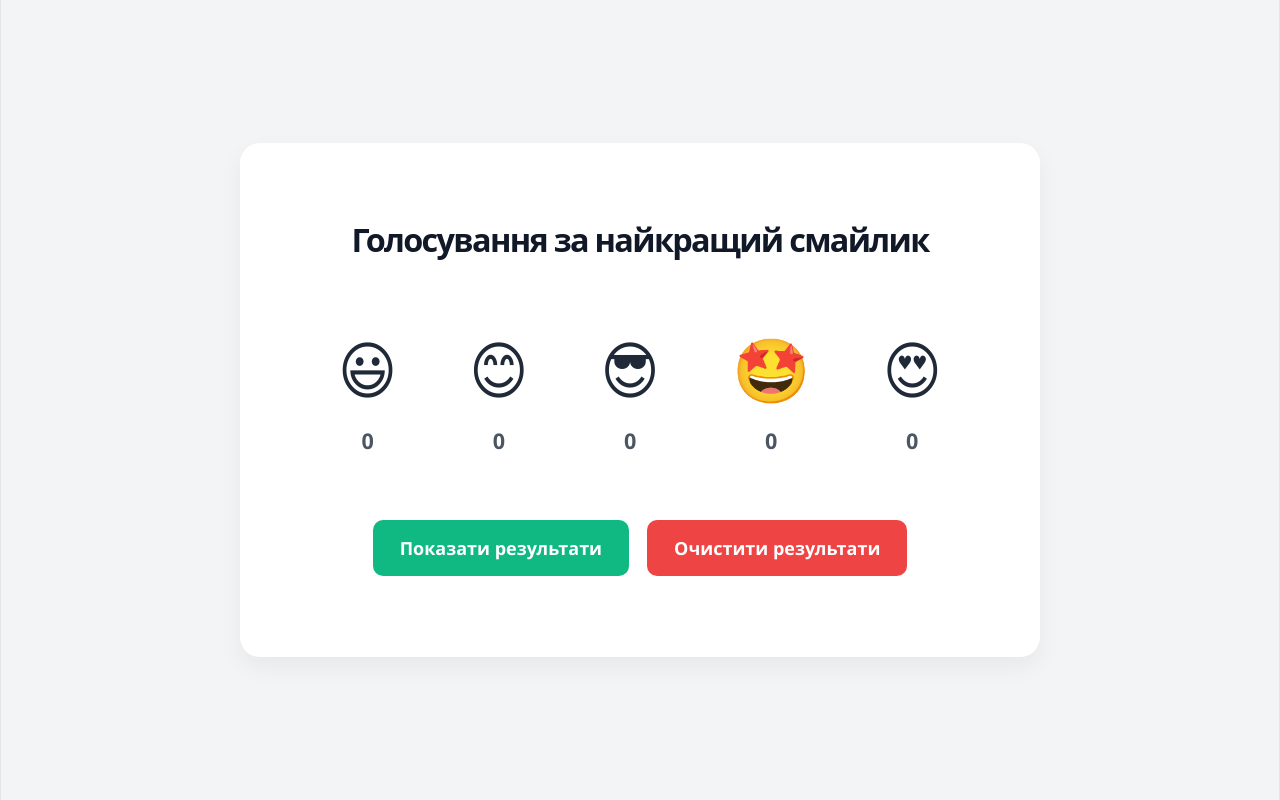
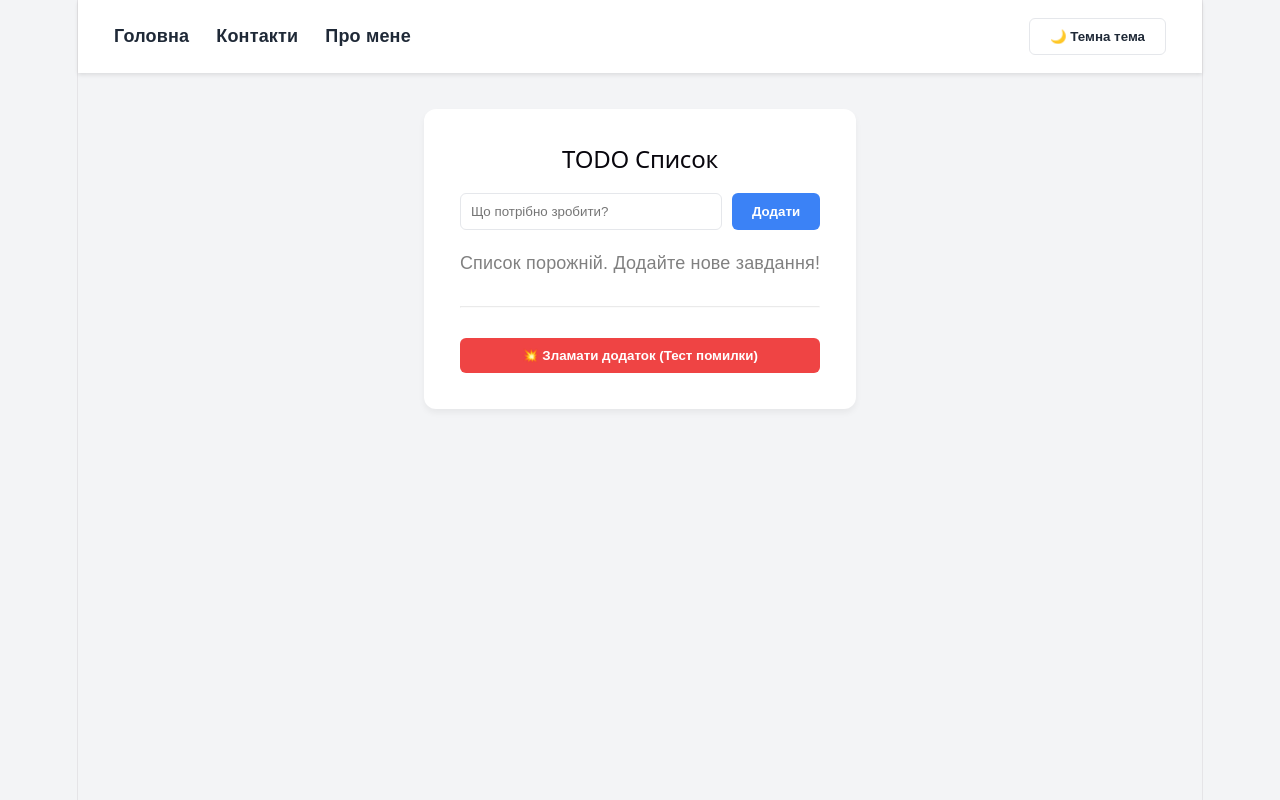
Before and after one commit to akusujopn1ce/dz3.1, a React (Vite) app: page / in a window 1280 px wide. Built offline with nearby package versions, Linux system fonts and the light colour scheme.

Commit message:
Add files via upload

```diff
--- a/index.html
+++ b/index.html
@@ -1,14 +1,13 @@
-<!DOCTYPE html>
-<html lang="uk">
+<!doctype html>
+<html lang="en">
   <head>
     <meta charset="UTF-8" />
+    <link rel="icon" type="image/svg+xml" href="/favicon.svg" />
     <meta name="viewport" content="width=device-width, initial-scale=1.0" />
-    <title>SWAPI Explorer</title>
-    <link href="https://cdn.jsdelivr.net/npm/bootstrap@5.3.0/dist/css/bootstrap.min.css" rel="stylesheet">
+    <title>my-spa</title>
   </head>
   <body>
     <div id="root"></div>
     <script type="module" src="/src/main.jsx"></script>
-    <script src="https://cdn.jsdelivr.net/npm/bootstrap@5.3.0/dist/js/bootstrap.bundle.min.js"></script>
   </body>
 </html>
--- a/package.json
+++ b/package.json
@@ -1,5 +1,5 @@
 {
-  "name": "swapi-ui",
+  "name": "my-spa",
   "private": true,
   "version": "0.0.0",
   "type": "module",
@@ -11,7 +11,8 @@
   },
   "dependencies": {
     "react": "^19.2.8",
-    "react-dom": "^19.2.8"
+    "react-dom": "^19.2.8",
+    "react-router-dom": "^7.18.3"
   },
   "devDependencies": {
     "@types/react": "^19.2.18",
--- a/src/App.css
+++ b/src/App.css
@@ -1,184 +1,62 @@
-.counter {
-  font-size: 16px;
-  padding: 5px 10px;
-  border-radius: 5px;
-  color: var(--accent);
-  background: var(--accent-bg);
-  border: 2px solid transparent;
-  transition: border-color 0.3s;
-  margin-bottom: 24px;
-
-  &:hover {
-    border-color: var(--accent-border);
-  }
-  &:focus-visible {
-    outline: 2px solid var(--accent);
-    outline-offset: 2px;
-  }
+:root {
+  --bg-color: #f3f4f6;
+  --text-color: #1f2937;
+  --header-bg: #ffffff;
+  --card-bg: #ffffff;
+  --border-color: #e5e7eb;
 }
 
-.hero {
-  position: relative;
-
-  .base,
-  .framework,
-  .vite {
-    inset-inline: 0;
-    margin: 0 auto;
-  }
-
-  .base {
-    width: 170px;
-    position: relative;
-    z-index: 0;
-  }
-
-  .framework,
-  .vite {
-    position: absolute;
-  }
-
-  .framework {
-    z-index: 1;
-    top: 34px;
-    height: 28px;
-    transform: perspective(2000px) rotateZ(300deg) rotateX(44deg) rotateY(39deg)
-      scale(1.4);
-  }
-
-  .vite {
-    z-index: 0;
-    top: 107px;
-    height: 26px;
-    width: auto;
-    transform: perspective(2000px) rotateZ(300deg) rotateX(40deg) rotateY(39deg)
-      scale(0.8);
-  }
+[data-theme='dark'] {
+  --bg-color: #1a1a1a;
+  --text-color: #f8f9fa;
+  --header-bg: #2d2d2d;
+  --card-bg: #2d2d2d;
+  --border-color: #444444;
 }
 
-#center {
-  display: flex;
-  flex-direction: column;
-  gap: 25px;
-  place-content: center;
-  place-items: center;
-  flex-grow: 1;
-
-  @media (max-width: 1024px) {
-    padding: 32px 20px 24px;
-    gap: 18px;
-  }
+body {
+  background-color: var(--bg-color);
+  color: var(--text-color);
+  transition: background-color 0.3s, color 0.3s;
+  margin: 0;
+  font-family: Arial, sans-serif;
 }
 
-#next-steps {
+.header {
   display: flex;
-  border-top: 1px solid var(--border);
-  text-align: left;
-
-  & > div {
-    flex: 1 1 0;
-    padding: 32px;
-    @media (max-width: 1024px) {
-      padding: 24px 20px;
-    }
-  }
-
-  .icon {
-    margin-bottom: 16px;
-    width: 22px;
-    height: 22px;
-  }
-
-  @media (max-width: 1024px) {
-    flex-direction: column;
-    text-align: center;
-  }
+  justify-content: space-between;
+  align-items: center;
+  padding: 1rem 2rem;
+  background-color: var(--header-bg);
+  box-shadow: 0 2px 4px rgba(0,0,0,0.1);
 }
 
-#docs {
-  border-right: 1px solid var(--border);
-
-  @media (max-width: 1024px) {
-    border-right: none;
-    border-bottom: 1px solid var(--border);
-  }
+.nav-links {
+  display: flex;
+  gap: 1.5rem;
 }
 
-#next-steps ul {
-  list-style: none;
-  padding: 0;
-  display: flex;
-  gap: 8px;
-  margin: 32px 0 0;
-
-  .logo {
-    height: 18px;
-  }
-
-  a {
-    color: var(--text-h);
-    font-size: 16px;
-    border-radius: 6px;
-    background: var(--social-bg);
-    display: flex;
-    padding: 6px 12px;
-    align-items: center;
-    gap: 8px;
-    text-decoration: none;
-    transition: box-shadow 0.3s;
-
-    &:hover {
-      box-shadow: var(--shadow);
-    }
-    .button-icon {
-      height: 18px;
-      width: 18px;
-    }
-  }
-
-  @media (max-width: 1024px) {
-    margin-top: 20px;
-    flex-wrap: wrap;
-    justify-content: center;
-
-    li {
-      flex: 1 1 calc(50% - 8px);
-    }
-
-    a {
-      width: 100%;
-      justify-content: center;
-      box-sizing: border-box;
-    }
-  }
+.nav-links a {
+  color: var(--text-color);
+  text-decoration: none;
+  font-weight: 600;
 }
 
-#spacer {
-  height: 88px;
-  border-top: 1px solid var(--border);
-  @media (max-width: 1024px) {
-    height: 48px;
-  }
+.nav-links a:hover {
+  text-decoration: underline;
 }
 
-.ticks {
-  position: relative;
-  width: 100%;
+.page-container {
+  max-width: 800px;
+  margin: 2rem auto;
+  padding: 2rem;
+  background-color: var(--card-bg);
+  border-radius: 12px;
+  box-shadow: 0 4px 6px rgba(0,0,0,0.05);
+}
 
-  &::before,
-  &::after {
-    content: '';
-    position: absolute;
-    top: -4.5px;
-    border: 5px solid transparent;
-  }
-
-  &::before {
-    left: 0;
-    border-left-color: var(--border);
-  }
-  &::after {
-    right: 0;
-    border-right-color: var(--border);
-  }
-}
+.todo-form { display: flex; gap: 10px; margin-bottom: 20px; }
+.todo-input { flex-grow: 1; padding: 10px; border: 1px solid var(--border-color); border-radius: 6px; }
+.btn { padding: 10px 20px; border: none; border-radius: 6px; cursor: pointer; font-weight: bold; }
+.btn-primary { background-color: #3b82f6; color: white; }
+.btn-theme { background-color: transparent; border: 1px solid var(--border-color); color: var(--text-color); }
--- a/src/App.jsx
+++ b/src/App.jsx
@@ -1,103 +1,144 @@
-import React, { useState, useEffect, useCallback, useMemo } from 'react';
-import './style.css';
+import React, { useState, createContext, useContext } from 'react';
+import { BrowserRouter, Routes, Route, Link } from 'react-router-dom';
+import ErrorBoundary from './ErrorBoundary';
+import './App.css';
 
-const initialEmojis = [
-  { id: 1, symbol: '😃', count: 0 },
-  { id: 2, symbol: '😊', count: 0 },
-  { id: 3, symbol: '😎', count: 0 },
-  { id: 4, symbol: '🤩', count: 0 },
-  { id: 5, symbol: '😍', count: 0 },
-];
+// 1. Створюємо контекст для теми
+const ThemeContext = createContext();
 
-const EmojiCard = React.memo(({ emoji, onVote }) => {
-  console.log(`Рендер картки: ${emoji.symbol}`);
+// --- СТОРІНКИ ДОДАТКУ ---
+
+const Home = () => {
+  const [tasks, setTasks] = useState([]);
+  const [input, setInput] = useState('');
+
+  // Додаємо стан для краш-тесту
+  const [shouldCrash, setShouldCrash] = useState(false);
+
+  // Error Boundary ловить помилки тільки під час рендеру.
+  // Тому ми кидаємо помилку тут, якщо state змінився.
+  if (shouldCrash) {
+    throw new Error("Це штучна помилка для перевірки Error Boundary!");
+  }
+
+  const handleAddTask = (e) => {
+    e.preventDefault();
+    if (!input.trim()) return;
+    setTasks([...tasks, { id: Date.now(), text: input }]);
+    setInput('');
+  };
+
+  // ФУНКЦІЯ ВИДАЛЕННЯ
+  const handleDeleteTask = (id) => {
+    setTasks(tasks.filter(task => task.id !== id));
+  };
+
+  const triggerError = () => {
+    // Змінюємо стан, що викличе перерендер і, як наслідок, помилку
+    setShouldCrash(true);
+  };
 
   return (
-    <div className="emoji-card" onClick={() => onVote(emoji.id)}>
-      <span className="emoji-icon">{emoji.symbol}</span>
-      <span className="emoji-count">{emoji.count}</span>
-    </div>
-  );
-});
+    <div className="page-container">
+      <h2 style={{ textAlign: 'center', marginBottom: '20px' }}>TODO Список</h2>
+      <form onSubmit={handleAddTask} className="todo-form">
+        <input
+          type="text"
+          className="todo-input"
+          value={input}
+          onChange={(e) => setInput(e.target.value)}
+          placeholder="Що потрібно зробити?"
+        />
+        <button type="submit" className="btn btn-primary">Додати</button>
+      </form>
 
-const Results = ({ winner }) => {
-  if (!winner) return null;
+      {/* Оновлений список з кнопками видалення */}
+      <ul style={{ listStyle: 'none', padding: 0 }}>
+        {tasks.map(task => (
+          <li key={task.id} style={{ display: 'flex', justifyContent: 'space-between', alignItems: 'center', padding: '10px', marginBottom: '10px', background: 'var(--bg-color)', borderRadius: '6px', border: '1px solid var(--border-color)' }}>
+            <span>{task.text}</span>
+            <button
+              onClick={() => handleDeleteTask(task.id)}
+              style={{ background: '#ef4444', color: 'white', border: 'none', padding: '5px 10px', borderRadius: '4px', cursor: 'pointer' }}
+            >
+              Видалити
+            </button>
+          </li>
+        ))}
+      </ul>
+      {tasks.length === 0 && <p style={{ textAlign: 'center', color: 'gray' }}>Список порожній. Додайте нове завдання!</p>}
 
-  return (
-    <div className="results-section">
-      <h2 className="winner-title">Результати голосування:</h2>
-      <h3>Переможець:</h3>
-      <div className="winner-emoji">{winner.symbol}</div>
-      <p className="emoji-count">{winner.text}</p>
+      <hr style={{ margin: '30px 0', opacity: 0.2 }} />
+      <button onClick={triggerError} className="btn" style={{ background: '#ef4444', color: 'white', width: '100%' }}>
+        💥 Зламати додаток (Тест помилки)
+      </button>
     </div>
   );
 };
 
-function App() {
-  const [emojis, setEmojis] = useState(() => {
-    const savedData = localStorage.getItem('emojiVotes');
-    return savedData ? JSON.parse(savedData) : initialEmojis;
-  });
+const Contacts = () => (
+  <div className="page-container">
+    <h2>Контакти</h2>
+    <p>Зв'яжіться зі мною будь-яким зручним способом:</p>
+    <ul>
+      <li><strong>Email:</strong> frontend.dev@example.com</li>
+      <li><strong>Телефон:</strong> +38 (099) 123-45-67</li>
+      <li><strong>Telegram:</strong> @react_developer</li>
+    </ul>
+  </div>
+);
 
-  const [showResults, setShowResults] = useState(false);
+const About = () => (
+  <div className="page-container">
+    <h2>Про мене</h2>
+    <p>Привіт! Я розробник, який активно вивчає React, створює SPA додатки та обожнює чистий код.</p>
+    <p>Цей проєкт демонструє роботу з React Router, Context API для тем та Error Boundaries.</p>
+  </div>
+);
 
-  useEffect(() => {
-    localStorage.setItem('emojiVotes', JSON.stringify(emojis));
-  }, [emojis]);
+// --- ХЕДЕР ---
+const Header = () => {
+  const { theme, toggleTheme } = useContext(ThemeContext);
 
-  const handleVote = useCallback((id) => {
-    setEmojis((prevEmojis) =>
-      prevEmojis.map((emoji) =>
-        emoji.id === id ? { ...emoji, count: emoji.count + 1 } : emoji
-      )
-    );
-    setShowResults(false);
-  }, []);
+  return (
+    <header className="header">
+      <nav className="nav-links">
+        <Link to="/">Головна</Link>
+        <Link to="/contacts">Контакти</Link>
+        <Link to="/about">Про мене</Link>
+      </nav>
+      <button onClick={toggleTheme} className="btn btn-theme">
+        {theme === 'light' ? '🌙 Темна' : '☀️ Світла'} тема
+      </button>
+    </header>
+  );
+};
 
-  const handleShowResults = () => setShowResults(true);
+// --- ГОЛОВНИЙ КОМПОНЕНТ APP ---
+export default function App() {
+  const [theme, setTheme] = useState('light');
 
-  const handleClearResults = () => {
-    setEmojis(initialEmojis);
-    setShowResults(false);
-    localStorage.removeItem('emojiVotes');
+  const toggleTheme = () => {
+    const newTheme = theme === 'light' ? 'dark' : 'light';
+    setTheme(newTheme);
+    document.documentElement.setAttribute('data-theme', newTheme);
   };
 
-  const winner = useMemo(() => {
-    if (!showResults) return null;
+  return (
+    <ThemeContext.Provider value={{ theme, toggleTheme }}>
+      <BrowserRouter>
+        <Header />
 
-    const maxVotes = Math.max(...emojis.map(e => e.count));
-    if (maxVotes === 0) return { symbol: '🤷‍♂️', text: 'Голосів ще немає!' };
+        {/* Обертаємо наші маршрути у запобіжник помилок */}
+        <ErrorBoundary>
+          <Routes>
+            <Route path="/" element={<Home />} />
+            <Route path="/contacts" element={<Contacts />} />
+            <Route path="/about" element={<About />} />
+          </Routes>
+        </ErrorBoundary>
 
-    const winningEmoji = emojis.find(e => e.count === maxVotes);
-    return { symbol: winningEmoji.symbol, text: `Кількість голосів: ${maxVotes}` };
-  }, [emojis, showResults]);
-
-  return (
-    <div className="voting-container">
-      <h1 className="title">Голосування за найкращий смайлик</h1>
-
-      <div className="emoji-grid">
-        {emojis.map((emoji) => (
-          <EmojiCard
-            key={emoji.id}
-            emoji={emoji}
-            onVote={handleVote}
-          />
-        ))}
-      </div>
-
-      <div className="button-group">
-        <button className="btn btn-primary" onClick={handleShowResults}>
-          Показати результати
-        </button>
-        <button className="btn btn-danger" onClick={handleClearResults}>
-          Очистити результати
-        </button>
-      </div>
-
-      <Results winner={winner} />
-    </div>
+      </BrowserRouter>
+    </ThemeContext.Provider>
   );
 }
-
-export default App;
--- /dev/null
+++ b/src/ErrorBoundary.jsx
@@ -0,0 +1,36 @@
+import React from 'react';
+
+class ErrorBoundary extends React.Component {
+  constructor(props) {
+    super(props);
+    this.state = { hasError: false, errorMessage: '' };
+  }
+
+  static getDerivedStateFromError(error) {
+    return { hasError: true, errorMessage: error.toString() };
+  }
+
+  componentDidCatch(error, errorInfo) {
+    console.error('Помилка спіймана ErrorBoundary:', error, errorInfo);
+  }
+
+  render() {
+    if (this.state.hasError) {
+      return (
+        <div style={{ padding: '2rem', background: '#fee2e2', color: '#991b1b', borderRadius: '10px', marginTop: '20px' }}>
+          <h2>Упс, щось пішло не так! 😢</h2>
+          <p>{this.state.errorMessage}</p>
+          <button
+            onClick={() => window.location.reload()}
+            style={{ padding: '10px', marginTop: '10px', cursor: 'pointer' }}
+          >
+            Перезавантажити сторінку
+          </button>
+        </div>
+      );
+    }
+    return this.props.children;
+  }
+}
+
+export default ErrorBoundary;
```
Also changed, not shown: 1 other file (tests, documents, lock files or other folders).
